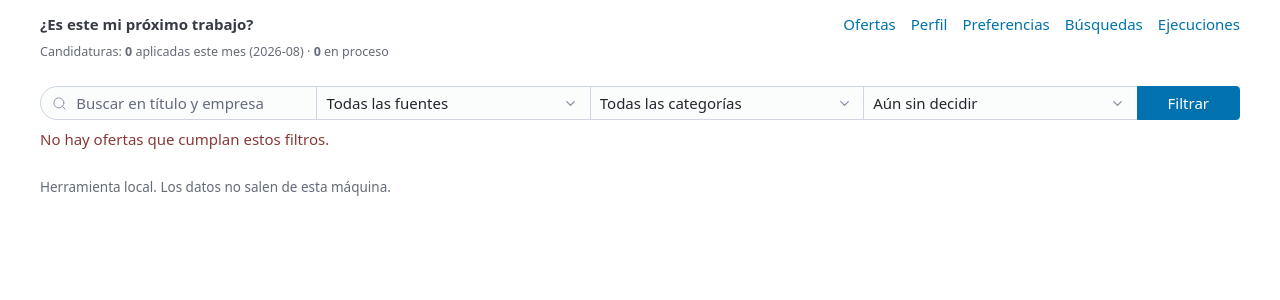
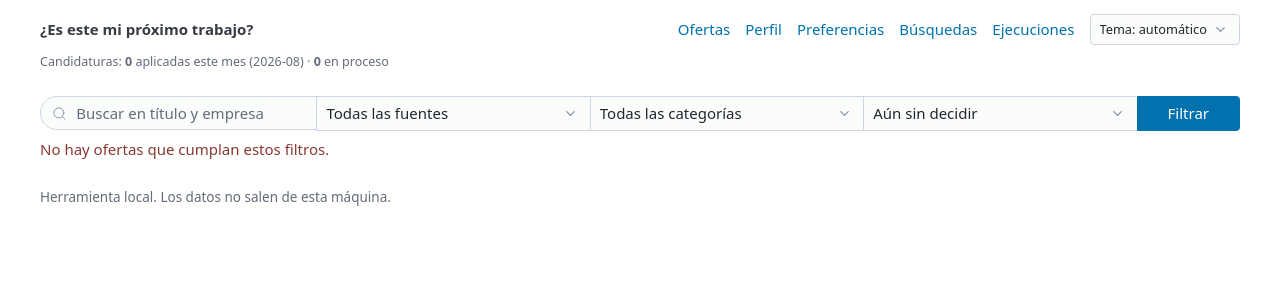
Before and after one commit to yuuues/isThatMyNewJob, a FastAPI app: page / in a window 1280 px wide. Shown: the top 300 px of the page. Run offline with FastAPI, Linux system fonts and the light colour scheme; data that the repository does not hold is empty.

Commit message:
Añade el selector de tema: automático, claro y oscuro
Pico ya traía las dos paletas y la web seguía al sistema operativo, así que el
tema claro existía pero no se podía elegir: con el SO en oscuro no había forma
de ver la herramienta en claro.

El selector vive en la navegación y guarda la elección en localStorage. No se
persiste en la base de datos a propósito: es una preferencia del dispositivo,
no del candidato, y meterla en el modelo obligaría a migrar el esquema por algo
que ni siquiera debería viajar entre navegadores.

Los dos scripts están partidos por una razón: el del <head> va sin `defer`
porque tiene que escribir el atributo ANTES del primer pintado —con `defer` se
vería el parpadeo oscuro→claro en cada navegación—, y allí el <select> todavía
no existe, así que sincronizarlo tiene que esperar al cierre de <body>.

Verificado en navegador con el SO en oscuro: los tres estados, la persistencia
entre recargas, que un intercambio de HTMX no pierde el tema (sólo reemplaza
`#contenido`) y que en claro todo pasa AA —texto 11.1, cabecera fija 11.1 sobre
blanco opaco, `mark` 15.6, `.tenue` 5.36, `.aviso` 7.83, enlaces 5.23—. No hizo
falta tocar ninguna de las cuatro clases propias: ya colgaban de variables de
Pico.

Los tests cubren el contrato del que depende ese JavaScript (los tres valores,
el id y la posición del script), no su comportamiento: el proyecto no tiene
runner de JS y no se añade uno por un selector de tres opciones.

Co-Authored-By: Claude Opus 5 <noreply@anthropic.com>

```diff
--- a/app/web/static/estilo.css
+++ b/app/web/static/estilo.css
@@ -118,6 +118,16 @@ mark {
   font-size: 0.8em;
 }
 
+/* El selector de tema vive en la navegación, no en un formulario. Pico estiliza los
+   <select> para formularios verticales: ancho completo y margen inferior, dos valores
+   que dentro de <nav> partirían la barra en dos líneas. Se cancelan aquí, y de paso se
+   baja un punto el tamaño para que no pese más que los enlaces que tiene al lado. */
+nav select {
+  width: auto;
+  margin-bottom: 0;
+  font-size: 0.85em;
+}
+
 /* HTMX marca en vuelo el elemento que disparó la petición. Sirve de aviso de que
    algo está pasando y evita el doble clic sin darse cuenta. */
 .htmx-request,
--- a/app/web/templates/base.html
+++ b/app/web/templates/base.html
@@ -21,6 +21,24 @@
     <link rel="stylesheet" href="/static/pico.min.css" />
     <link rel="stylesheet" href="/static/estilo.css" />
     <script src="/static/htmx.min.js" defer></script>
+    {# Restaura el tema elegido ANTES de que el navegador pinte nada. Va aquí, sin
+       `defer`, a propósito: con `defer` el documento se pintaría con el tema del
+       sistema y cambiaría después, con un parpadeo visible en cada navegación.
+
+       Sin valor guardado no se toca el atributo, y entonces manda `prefers-color-scheme`
+       igual que antes de que existiera este selector. #}
+    <script>
+      (function () {
+        try {
+          var tema = localStorage.getItem("tema");
+          if (tema === "light" || tema === "dark") {
+            document.documentElement.dataset.theme = tema;
+          }
+        } catch (e) {
+          /* Almacenamiento bloqueado (modo privado): se sigue con el tema del sistema. */
+        }
+      })();
+    </script>
   </head>
   <body>
     {# Pico maqueta la navegación a partir de <nav> con listas: la primera <ul> queda
@@ -36,6 +54,16 @@
           <li><a href="/preferences">Preferencias</a></li>
           <li><a href="/searches">Búsquedas</a></li>
           <li><a href="/runs">Ejecuciones</a></li>
+          {# Cada opción se nombra a sí misma ("Tema: …") porque en una barra de una
+             sola línea no cabe un <label> visible: cerrado, el selector tiene que
+             decir qué es y no sólo cómo está. #}
+          <li>
+            <select id="tema" aria-label="Tema">
+              <option value="auto">Tema: automático</option>
+              <option value="light">Tema: claro</option>
+              <option value="dark">Tema: oscuro</option>
+            </select>
+          </li>
         </ul>
       </nav>
       {# Hueco para lo que cada vista quiera tener siempre visible: los contadores de
@@ -53,5 +81,48 @@
     <footer class="container">
       <small class="tenue">Herramienta local. Los datos no salen de esta máquina.</small>
     </footer>
+
+    {# Segunda mitad del selector: sincroniza el control con lo guardado y atiende los
+       cambios. No puede ir junto al script del <head> porque allí el <select> todavía
+       no existe.
+
+       HTMX no lo estropea: sus reemplazos sólo tocan `#contenido`, así que ni la
+       navegación ni el atributo del <html> se vuelven a pintar. #}
+    <script>
+      (function () {
+        var selector = document.getElementById("tema");
+        var raiz = document.documentElement;
+
+        function guardado() {
+          try {
+            return localStorage.getItem("tema");
+          } catch (e) {
+            return null;
+          }
+        }
+
+        var actual = guardado();
+        selector.value = actual === "light" || actual === "dark" ? actual : "auto";
+
+        selector.addEventListener("change", function () {
+          var elegido = selector.value;
+          try {
+            if (elegido === "auto") {
+              localStorage.removeItem("tema");
+            } else {
+              localStorage.setItem("tema", elegido);
+            }
+          } catch (e) {
+            /* Sin almacenamiento el cambio vale para esta página y no se recuerda. */
+          }
+          // Quitar el atributo devuelve el mando a `prefers-color-scheme`.
+          if (elegido === "auto") {
+            delete raiz.dataset.theme;
+          } else {
+            raiz.dataset.theme = elegido;
+          }
+        });
+      })();
+    </script>
   </body>
 </html>
```
Also changed, not shown: tests/web/test_tema.py (added, +111 -0 lines), README.md.
